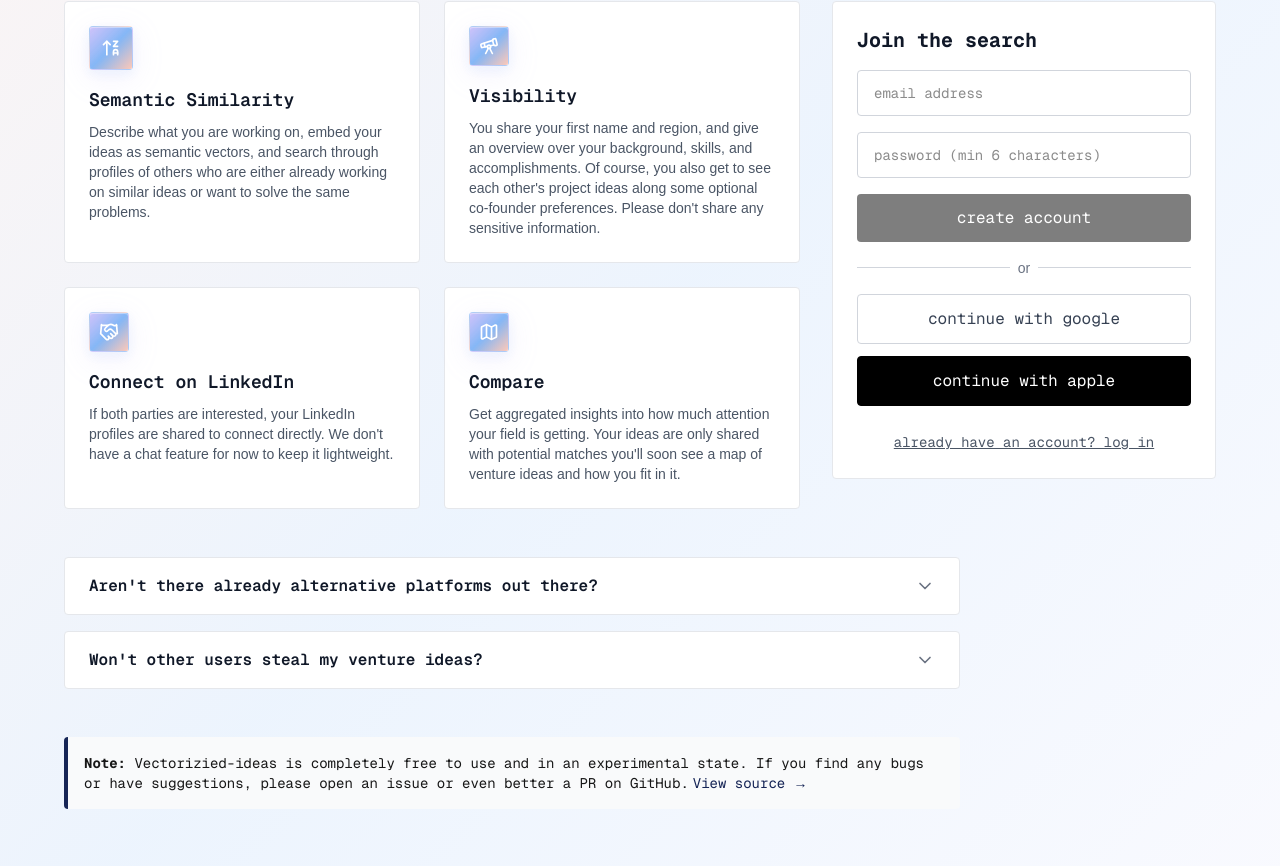
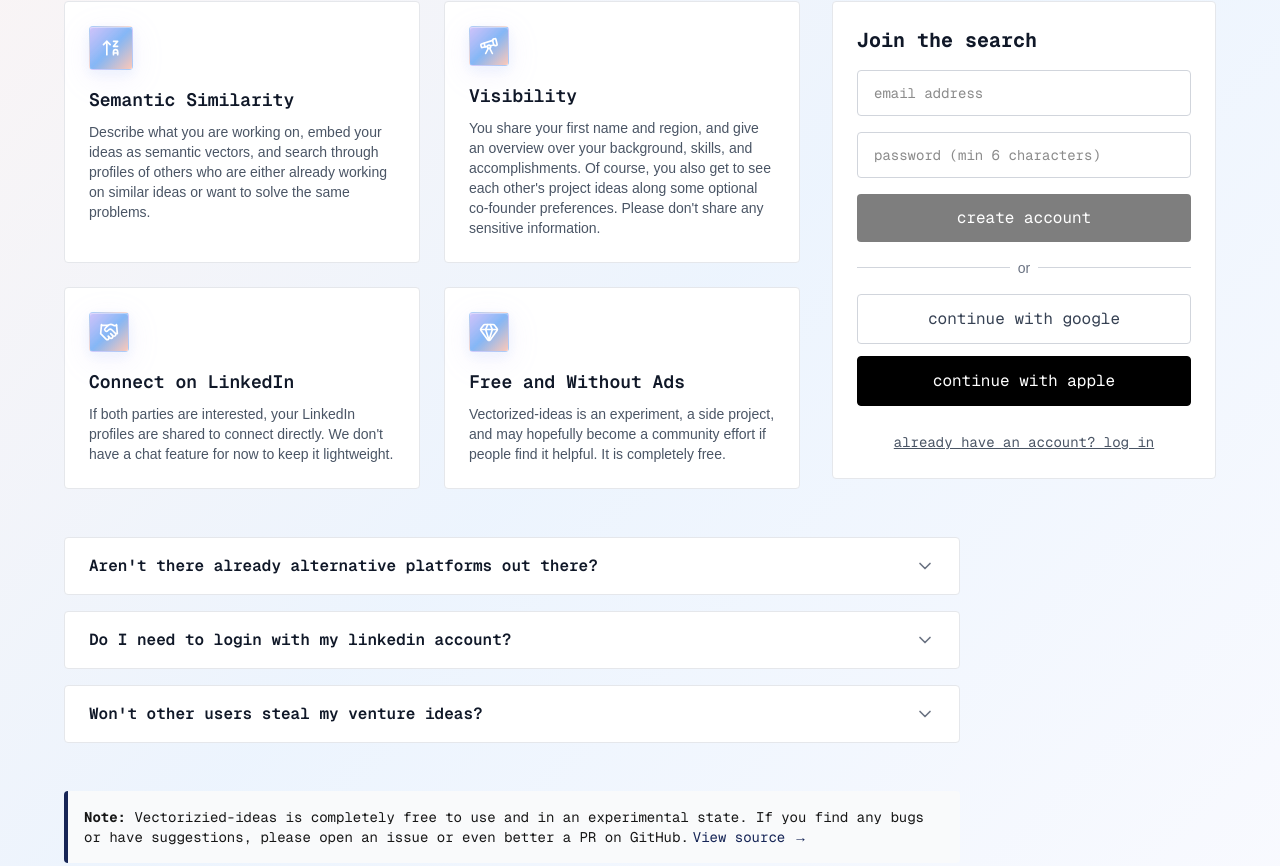
Before and after one commit to tmoxter/vectorized-ideas, a Next.js app in the folder apps/web/: page / in a window 1280 px wide. Shown: the part 504-1370 px from the top of the page. Built offline with nearby package versions, Linux system fonts and the light colour scheme; no server answers.

Commit message:
Update FAQ and landing page text

```diff
--- a/apps/web/src/app/page.tsx
+++ b/apps/web/src/app/page.tsx
@@ -10,7 +10,7 @@ import {
   ArrowUpZA,
   Telescope,
   Handshake,
-  Map,
+  Gem,
 } from "lucide-react";
 
 export default function Home() {
@@ -121,12 +121,24 @@ export default function Home() {
     {
       question: "Aren't there already alternative platforms out there?",
       answer:
-        "Yes, but I found it hard to find people with aligned visions on them.",
+        "Yes, but we found it hard to find people on them who want to work on the same problems. "
+        + "Usually you only get to specify the industry or field you are interested in but the emphasis "
+        + "is on people's backgrounds.",
+    },
+    {
+      question: "Do I need to login with my linkedin account?",
+      answer:
+        "Yes, since we want to keep this lightweight, avoid implementing a chat feature or store any credentials ourselves, "
+        + "at least for now, you can only log in with linkedin. Since you are sharing your profile with potential co-founders "
+        + "you need it anyway.",
     },
     {
       question: "Won't other users steal my venture ideas?",
       answer:
-        "First time founders tend to be secretive about their ideas, second-time founders shout them from the rooftops :).",
+        "Sharing your idea here means making it publically visible. But many founders will tell you that "
+        + "the secrecy is rarely justified. Please don't share any sensitive information that you would "
+        + "want to protect. 'You can always recognize the first-timers because they’re too secretive. And "
+        + "you can always recognize the experienced ones because they don’t care.' - Naval Ravikant",
     },
   ];
 
@@ -236,16 +248,14 @@ export default function Home() {
 
                 <div className="p-6 bg-white rounded border border-gray-200">
                   <div className="w-10 h-10 rounded flex items-center justify-center mb-4 icon-gradient">
-                    <Map className="w-5 h-5 text-white" />
+                    <Gem className="w-5 h-5 text-white" />
                   </div>
                   <h3 className="text-lg font-mono font-semibold text-gray-900 mb-2">
-                    Compare
+                    Free and Without Ads
                   </h3>
                   <p className="text-gray-600 text-sm">
-                    Get aggregated insights into how much attention your field
-                    is getting. Your ideas are only shared with potential
-                    matches you'll soon see a map of venture ideas and how you
-                    fit in it.
+                    Vectorized-ideas is an experiment, a side project, and may hopefully become a community effort
+                    if people find it helpful. It is completely free.
                     <br />
                   </p>
                 </div>
```
